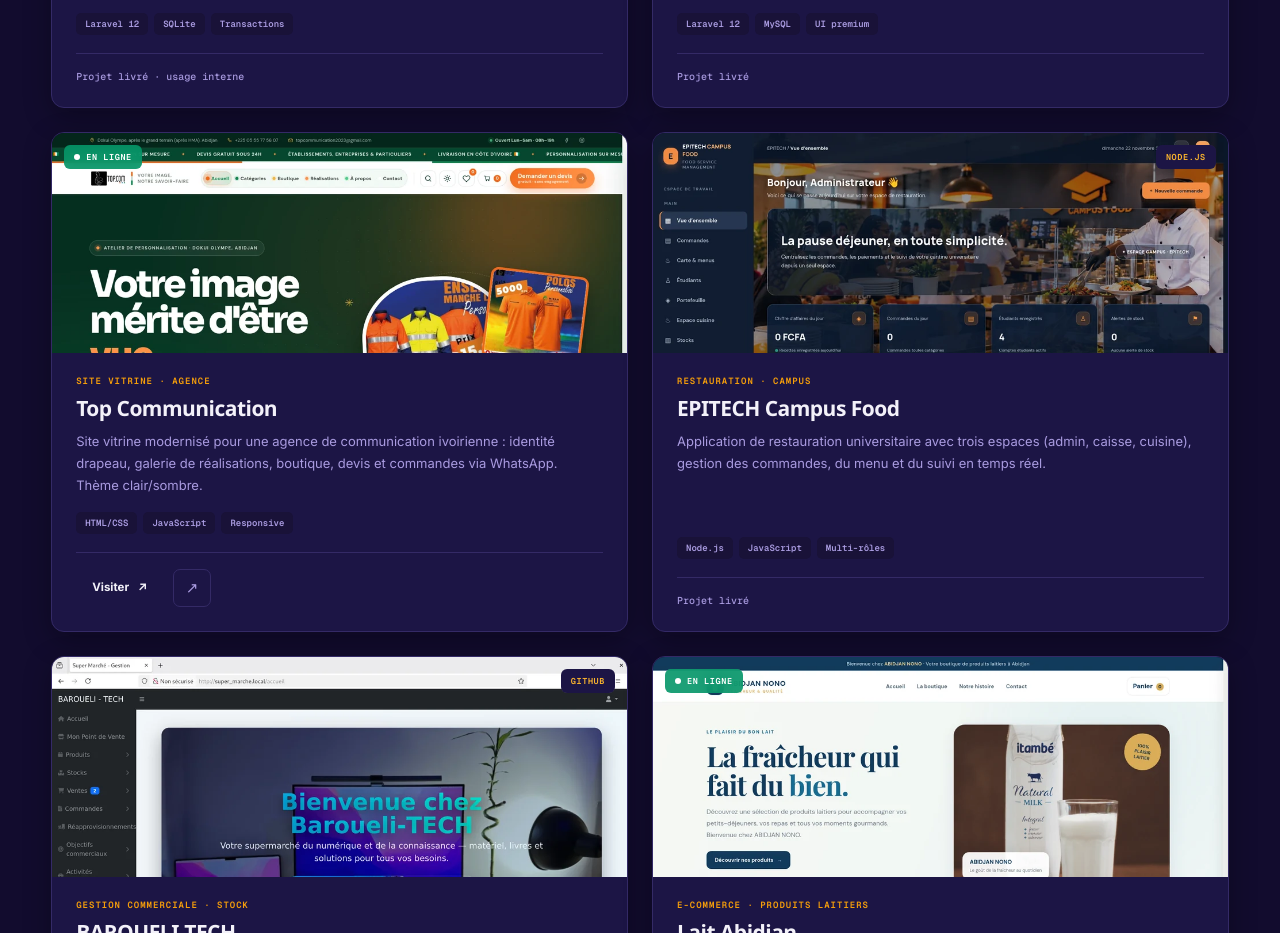
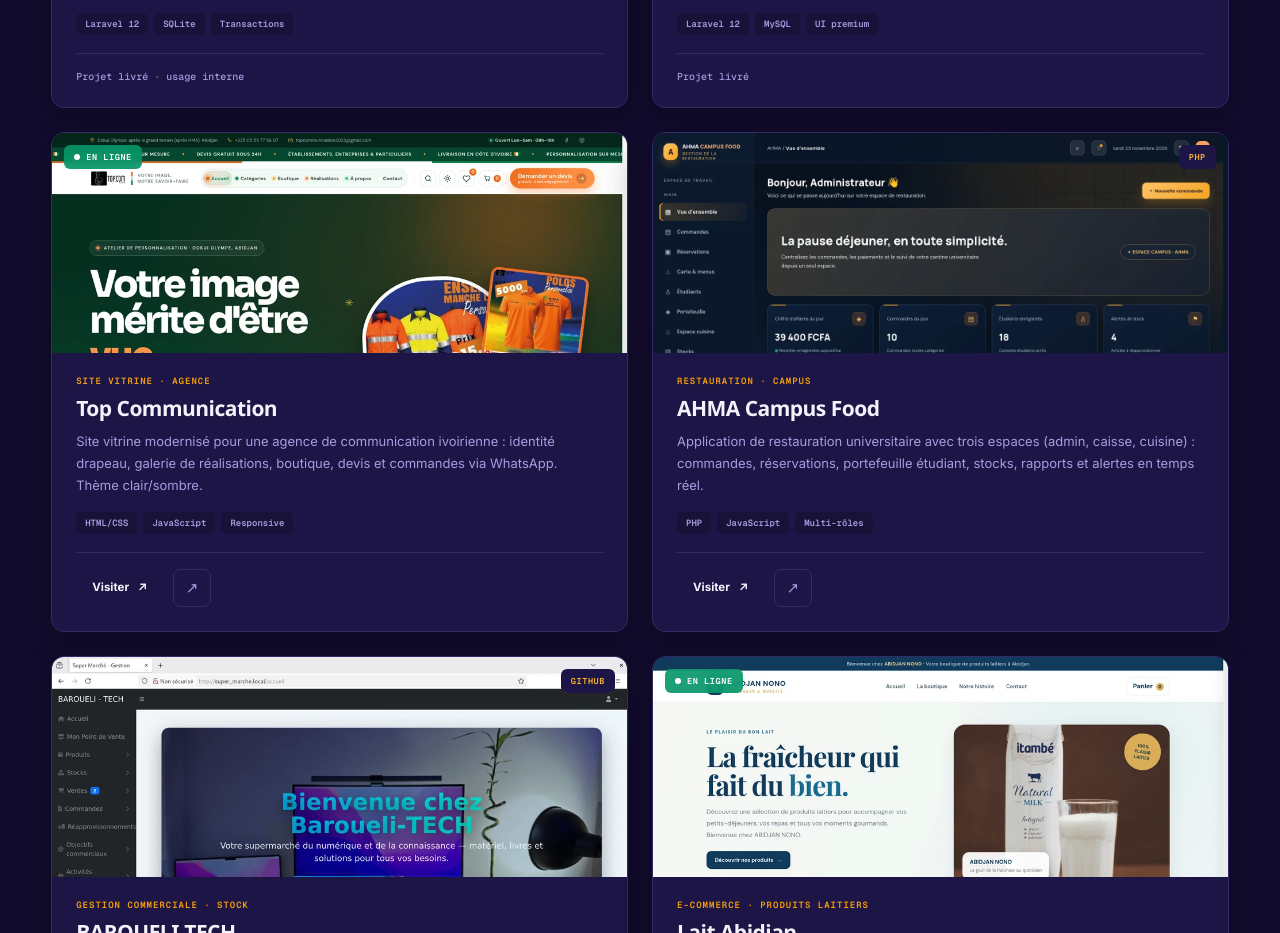
Before and after one commit to diallomamadi8md4-jpg/mamadiportfolio, a plain HTML site: page index.html in a window 1280 px wide. Shown: the part 4266-5199 px from the top of the page. Drawn offline with nearby package versions, Linux system fonts and the light colour scheme; a web font is replaced by a local one.

Commit message:
AHMA Campus Food - rebrand, enriched app link and fresh capture

```diff
--- a/index.html
+++ b/index.html
@@ -301,19 +301,20 @@
                     </div>
                 </article>
 
-                <!-- EPITECH CAMPUS FOOD -->
+                <!-- AHMA CAMPUS FOOD -->
                 <article class="project-card reveal" data-cat="erp web">
                     <div class="project-visual">
-                        <img src="assets/images/epitech-dashboard.webp" alt="Tableau de bord EPITECH Campus Food" loading="lazy">
-                        <span class="project-badge badge-code">Node.js</span>
+                        <img src="assets/images/ahma-campus-food.webp" alt="Tableau de bord AHMA Campus Food" loading="lazy">
+                        <span class="project-badge badge-code">PHP</span>
                     </div>
                     <div class="project-body">
                         <div class="project-cat">RESTAURATION · CAMPUS</div>
-                        <h3>EPITECH Campus Food</h3>
-                        <p>Application de restauration universitaire avec trois espaces (admin, caisse, cuisine), gestion des commandes, du menu et du suivi en temps réel.</p>
-                        <div class="project-tags"><span>Node.js</span><span>JavaScript</span><span>Multi-rôles</span></div>
+                        <h3>AHMA Campus Food</h3>
+                        <p>Application de restauration universitaire avec trois espaces (admin, caisse, cuisine) : commandes, réservations, portefeuille étudiant, stocks, rapports et alertes en temps réel.</p>
+                        <div class="project-tags"><span>PHP</span><span>JavaScript</span><span>Multi-rôles</span></div>
                         <div class="project-links">
-                            <span class="project-note">Projet livré</span>
+                            <a href="https://epitech.freedev.app/" target="_blank" rel="noopener noreferrer" class="btn btn-small">Visiter <span>↗</span></a>
+                            <a href="https://epitech.freedev.app/" target="_blank" rel="noopener noreferrer" class="link-icon" aria-label="Lien externe">↗</a>
                         </div>
                     </div>
                 </article>
```
Also changed, not shown: assets/images/ahma-campus-food.webp (added).
